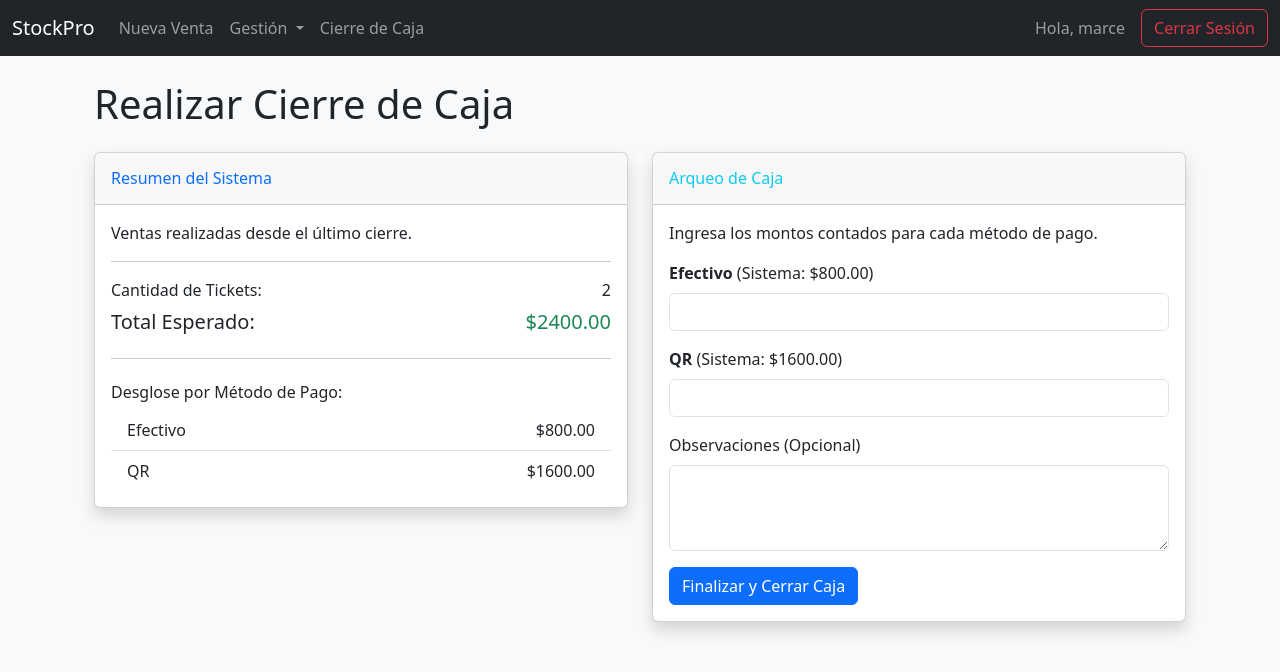
After one commit to Misa55555/StockPro-Tesis, a Django app: page /cierres/realizar-cierre/ in a window 1280 px wide. The commit adds this page. Shown: the top 672 px of the page. Run offline with Django 5.2, Linux system fonts and the light colour scheme; a user stored in the database is signed in; data comes from the database, SQL or seed files in the repository; some libraries are stand-ins or nearby versions.

Commit message:
Agregando modulo de cierre de caja

```diff
--- /dev/null
+++ b/applications/cierres/urls.py
@@ -0,0 +1,9 @@
+# applications/cierres/urls.py
+from django.urls import path
+from . import views
+
+app_name = 'cierres_app'
+
+urlpatterns = [
+    path('realizar-cierre/', views.RealizarCierreView.as_view(), name='realizar_cierre'),
+]
--- a/applications/cierres/views.py
+++ b/applications/cierres/views.py
@@ -1,3 +1,41 @@
-from django.shortcuts import render
+# applications/cierres/views.py
+from django.shortcuts import render, redirect
+from django.views.generic import View
+from django.contrib.auth.mixins import LoginRequiredMixin
+from django.db.models import Sum, Count
+from django.db import transaction
+from django.contrib import messages
 
-# Create your views here.
+from applications.ventas.models import Venta, MetodoPago
+from .models import CierreCaja, DetalleCierre
+
+class RealizarCierreView(LoginRequiredMixin, View):
+    template_name = 'cierres/realizar_cierre.html'
+
+    def get(self, request, *args, **kwargs):
+        # 1. Obtenemos todas las ventas que aún no tienen un cierre asignado
+        ventas_pendientes = Venta.objects.filter(cierre__isnull=True)
+
+        # 2. Calculamos el total general y el número de tickets
+        total_sistema = ventas_pendientes.aggregate(total=Sum('total'))['total'] or 0
+        cantidad_tickets = ventas_pendientes.count()
+
+        # 3. Calculamos los subtotales por cada método de pago
+        desglose_por_metodo = ventas_pendientes.values(
+            'metodo_pago__id', 'metodo_pago__nombre'
+        ).annotate(
+            subtotal=Sum('total')
+        ).order_by('metodo_pago__nombre')
+
+        context = {
+            'total_sistema': total_sistema,
+            'cantidad_tickets': cantidad_tickets,
+            'desglose_por_metodo': desglose_por_metodo,
+        }
+        return render(request, self.template_name, context)
+
+    def post(self, request, *args, **kwargs):
+        # La lógica para guardar el cierre la implementaremos en el siguiente paso
+        # Por ahora, solo redirigimos con un mensaje.
+        messages.success(request, "La lógica para guardar el cierre se implementará a continuación.")
+        return redirect('cierres_app:realizar_cierre')
--- a/stockpro/urls.py
+++ b/stockpro/urls.py
@@ -21,6 +21,8 @@ urlpatterns = [
     path('', include('applications.dashboard.urls')),
     path('accounts/', include('django.contrib.auth.urls')),
     path('app/', include('applications.stock.urls')),
+
+    path('cierres/', include('applications.cierres.urls')),
     # URLs de la app Ventas
     path('ventas/', include('applications.ventas.urls')),
     path('select2/', include('django_select2.urls')),
--- a/templates/base.html
+++ b/templates/base.html
@@ -34,9 +34,9 @@
                           <li><a class="dropdown-item" href="{% url 'stock_app:marca_list' %}">Gestionar Marcas</a></li>
                         </ul>
                     </li>
-                    <li class="nav-item">
-                        <a class="nav-link" href="#">Cierre de Caja</a>
-                    </li>
+                        <li class="nav-item">
+                            <a class="nav-link" href="{% url 'cierres_app:realizar_cierre' %}">Cierre de Caja</a>
+                        </li>
                 </ul>
                 <span class="navbar-text me-3">
                     Hola, {{ user.nombre_completo|default:user.username }}
--- /dev/null
+++ b/templates/cierres/realizar_cierre.html
@@ -0,0 +1,74 @@
+{% extends 'base.html' %}
+
+{% block title %}Realizar Cierre de Caja{% endblock title %}
+
+{% block content %}
+<div class="container">
+    <h1 class="mb-4">Realizar Cierre de Caja</h1>
+
+    <div class="row">
+        <div class="col-lg-6">
+            <div class="card shadow mb-4">
+                <div class="card-header py-3">
+                    <h6 class="m-0 font-weight-bold text-primary">Resumen del Sistema</h6>
+                </div>
+                <div class="card-body">
+                    <p>Ventas realizadas desde el último cierre.</p>
+                    <hr>
+                    <div class="d-flex justify-content-between align-items-center mb-2">
+                        <span>Cantidad de Tickets:</span>
+                        <span class="font-weight-bold">{{ cantidad_tickets }}</span>
+                    </div>
+                    <div class="d-flex justify-content-between align-items-center">
+                        <h5>Total Esperado:</h5>
+                        <h5 class="font-weight-bold text-success">${{ total_sistema|floatformat:2 }}</h5>
+                    </div>
+                    <hr>
+                    <h6 class="mt-4">Desglose por Método de Pago:</h6>
+                    <ul class="list-group list-group-flush">
+                        {% for item in desglose_por_metodo %}
+                        <li class="list-group-item d-flex justify-content-between align-items-center">
+                            {{ item.metodo_pago__nombre }}
+                            <span>${{ item.subtotal|floatformat:2 }}</span>
+                        </li>
+                        {% empty %}
+                        <li class="list-group-item">No hay ventas para cerrar.</li>
+                        {% endfor %}
+                    </ul>
+                </div>
+            </div>
+        </div>
+
+        <div class="col-lg-6">
+            <div class="card shadow mb-4">
+                <div class="card-header py-3">
+                    <h6 class="m-0 font-weight-bold text-info">Arqueo de Caja</h6>
+                </div>
+                <div class="card-body">
+                    <p>Ingresa los montos contados para cada método de pago.</p>
+                    <form method="POST">
+                        {% csrf_token %}
+                        {% for item in desglose_por_metodo %}
+                        <div class="mb-3">
+                            <label for="monto_{{ item.metodo_pago__id }}" class="form-label"><b>{{ item.metodo_pago__nombre }}</b> (Sistema: ${{ item.subtotal|floatformat:2 }})</label>
+                            <input type="number" step="0.01" class="form-control" name="monto_{{ item.metodo_pago__id }}" id="monto_{{ item.metodo_pago__id }}" required>
+                        </div>
+                        {% endfor %}
+
+                        <div class="mb-3">
+                            <label for="observaciones" class="form-label">Observaciones (Opcional)</label>
+                            <textarea class="form-control" id="observaciones" name="observaciones" rows="3"></textarea>
+                        </div>
+
+                        {% if cantidad_tickets > 0 %}
+                            <button type="submit" class="btn btn-primary btn-block">Finalizar y Cerrar Caja</button>
+                        {% else %}
+                            <button type="submit" class="btn btn-primary btn-block" disabled>No hay ventas para cerrar</button>
+                        {% endif %}
+                    </form>
+                </div>
+            </div>
+        </div>
+    </div>
+</div>
+{% endblock content %}
```
Also changed, not shown: applications/cierres/models.py (+44 -10 lines), applications/ventas/models.py (+8 -0 lines), applications/cierres/migrations/0001_initial.py, applications/cierres/migrations/0002_initial.py, applications/ventas/migrations/0001_initial.py, applications/ventas/migrations/0002_metodopago_remove_detalleventa_precio_unitario_and_more.py (deleted), db.sqlite3.
